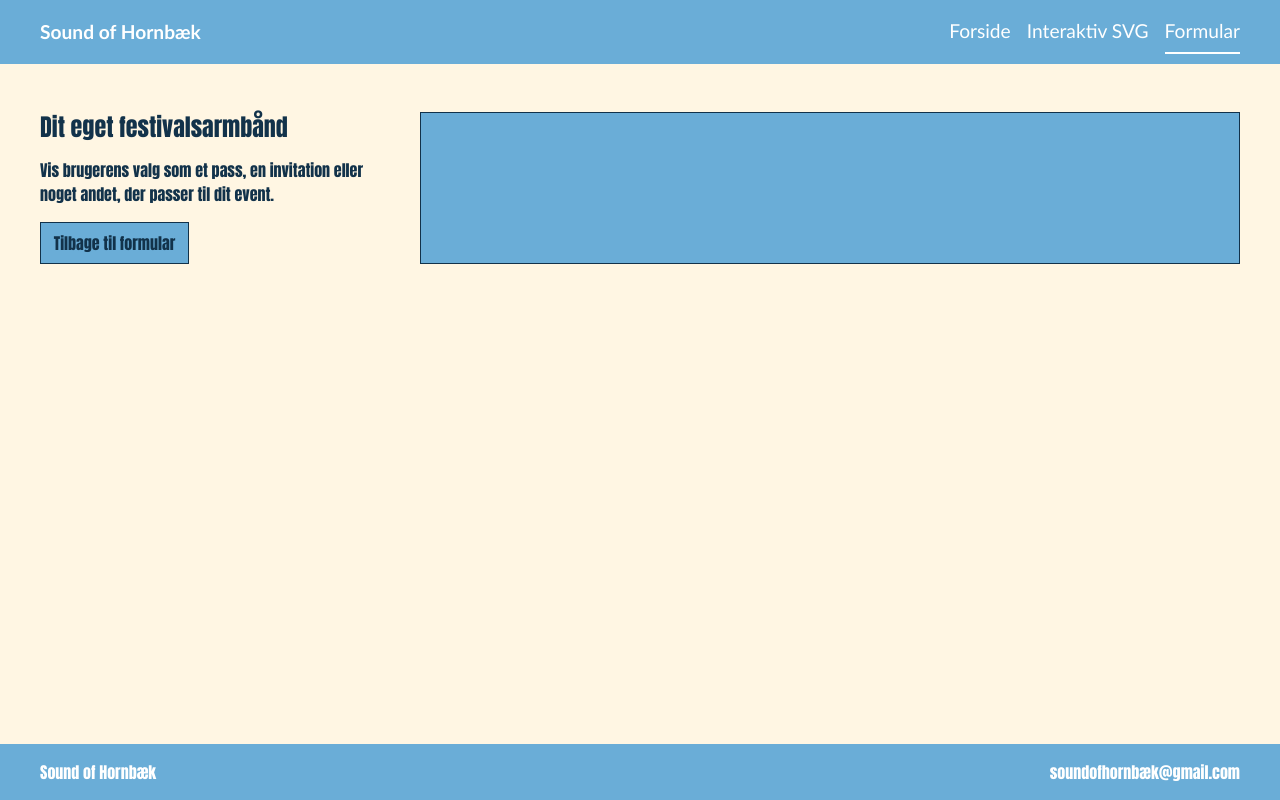
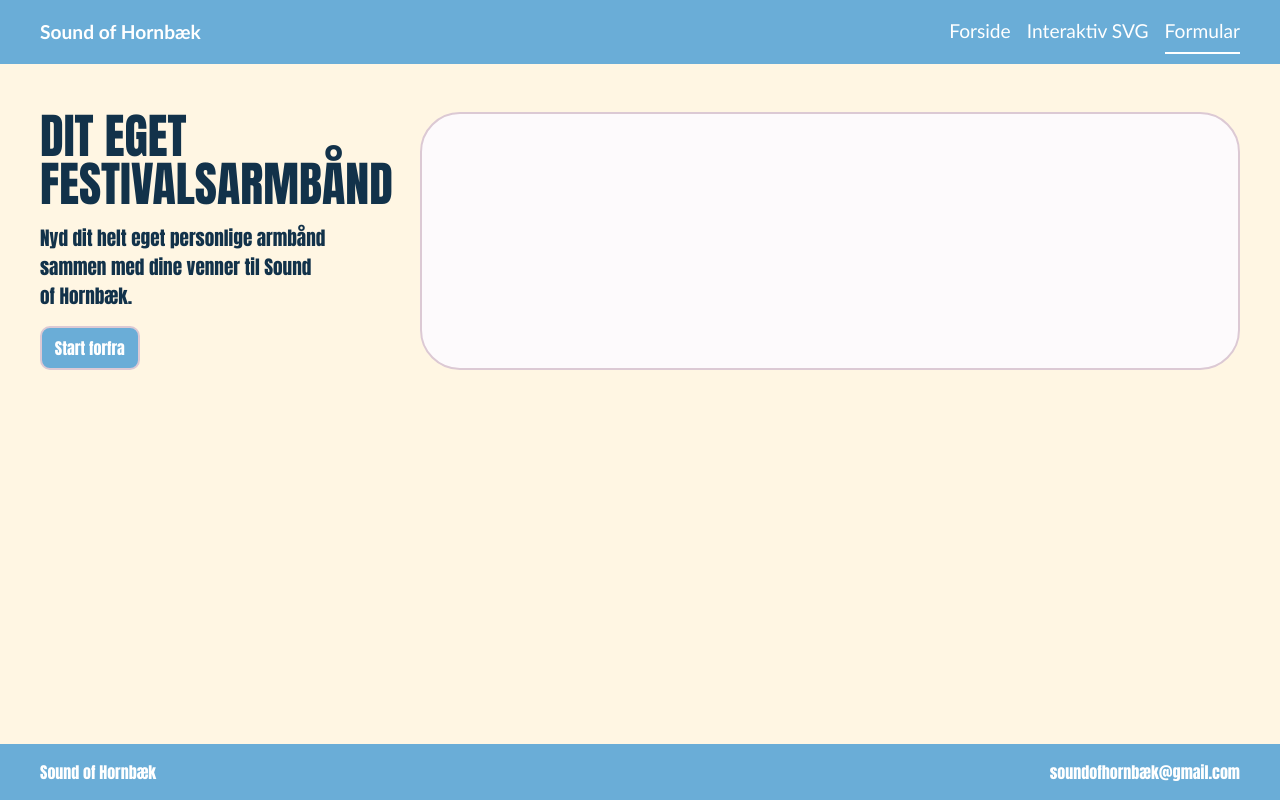
Before and after one commit to MMaymann7/strand_festival, a plain HTML site: page opsamling.html in a window 1280 px wide. Drawn offline with Linux system fonts and the light colour scheme.

Commit message:
opsamling-done

```diff
--- a/opsamling.html
+++ b/opsamling.html
@@ -29,9 +29,9 @@
     <section class="opsamling-page">
       <div class="opsamling-intro">
         <h1>Dit eget festivalsarmbånd</h1>
-        <p>Vis brugerens valg som et pass, en invitation eller noget andet, der passer til dit event.</p>
+        <p>Nyd dit helt eget personlige armbånd sammen med dine venner til Sound of Hornbæk.</p>
         <div class="actions">
-          <a class="button" href="./form.html">Tilbage til formular</a>
+          <a class="button" href="./form.html">Start forfra</a>
         </div>
       </div>
 
--- a/style.css
+++ b/style.css
@@ -795,3 +795,34 @@ legend {
 .img {
   view-transition-name: img;
 }
+
+/* Opsamlingsside */
+.opsamling-intro h1 {
+  font-family: "Bebas Neue", Impact, sans-serif;
+  font-size: 3rem;
+  font-weight: 400;
+  line-height: 1;
+  text-transform: uppercase;
+}
+.opsamling-intro p {
+  font-family: "Bebas Neue", Impact, sans-serif;
+  font-size: 1.2rem;
+  font-weight: 400;
+}
+
+.opsamling-placeholder {
+  background: #fdfafc;
+  border: 2px solid #dcc9d4;
+  border-radius: 40px;
+  padding: 50px 36px 40px;
+  display: flex;
+  flex-direction: column;
+  gap: 34px;
+}
+.actions {
+  .button {
+    border: 2px solid #dcc9d4;
+    border-radius: 10px;
+    color: #fff;
+  }
+}
```
